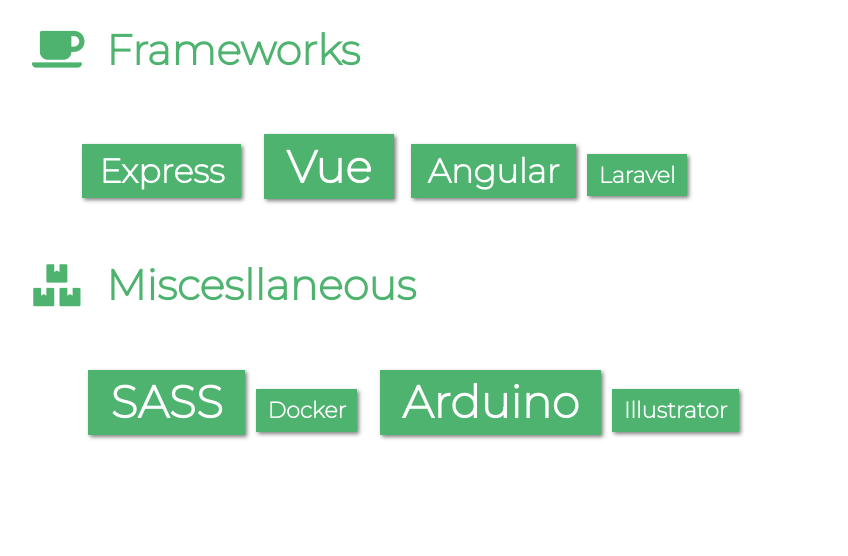
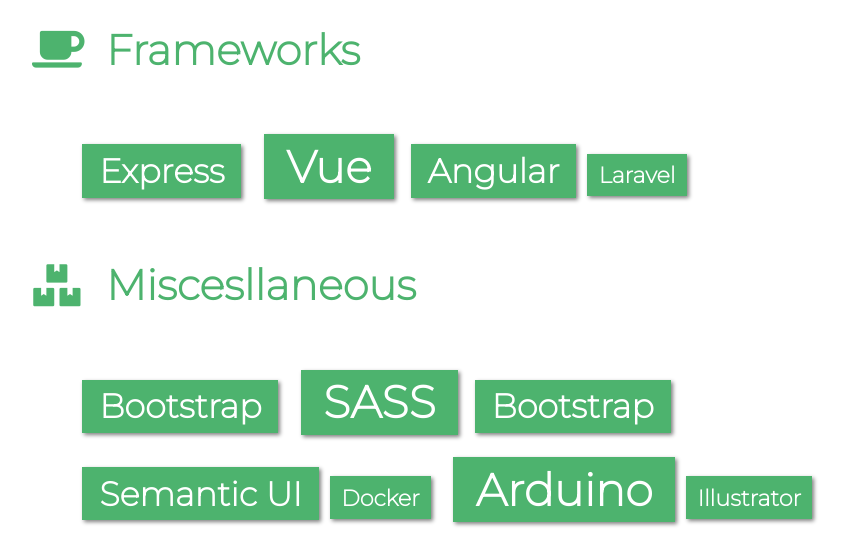
Before and after one commit to murilo9/murilo-old, a plain HTML site: page profile.html in a window 1280 px wide. Shown: the part 764-1320 px from the top of the page, without its empty margins (160-1008 px from the left). Before the commit the page ends 1232 px from the top, so only its background shows below. Drawn offline with nearby package versions, Linux system fonts and the light colour scheme.

Commit message:
Correção ortográfica; Adicionado mais skills

```diff
--- a/css/perfil.css
+++ b/css/perfil.css
@@ -47,6 +47,7 @@ section.section-2 article .boxy2{
     font-size: 0.8em;
     margin-left: 2em;
     padding: 1em;
+    flex-wrap: wrap;
 }
 section.section-2 article .boxy2 span{
     padding: 0.5em;
--- a/profile.html
+++ b/profile.html
@@ -96,7 +96,10 @@
                 <span> Miscesllaneous</span>
             </div>
             <div class="boxy2">
+                <span class="s2">Bootstrap</span>
                 <span class="s3">SASS</span>
+                <span class="s2">Bootstrap</span>
+                <span class="s2">Semantic UI</span>
                 <span class="s1">Docker</span>
                 <span class="s3">Arduino</span>
                 <span class="s1">Illustrator</span>
```
Also changed, not shown: index.html (+1 -1 lines).
